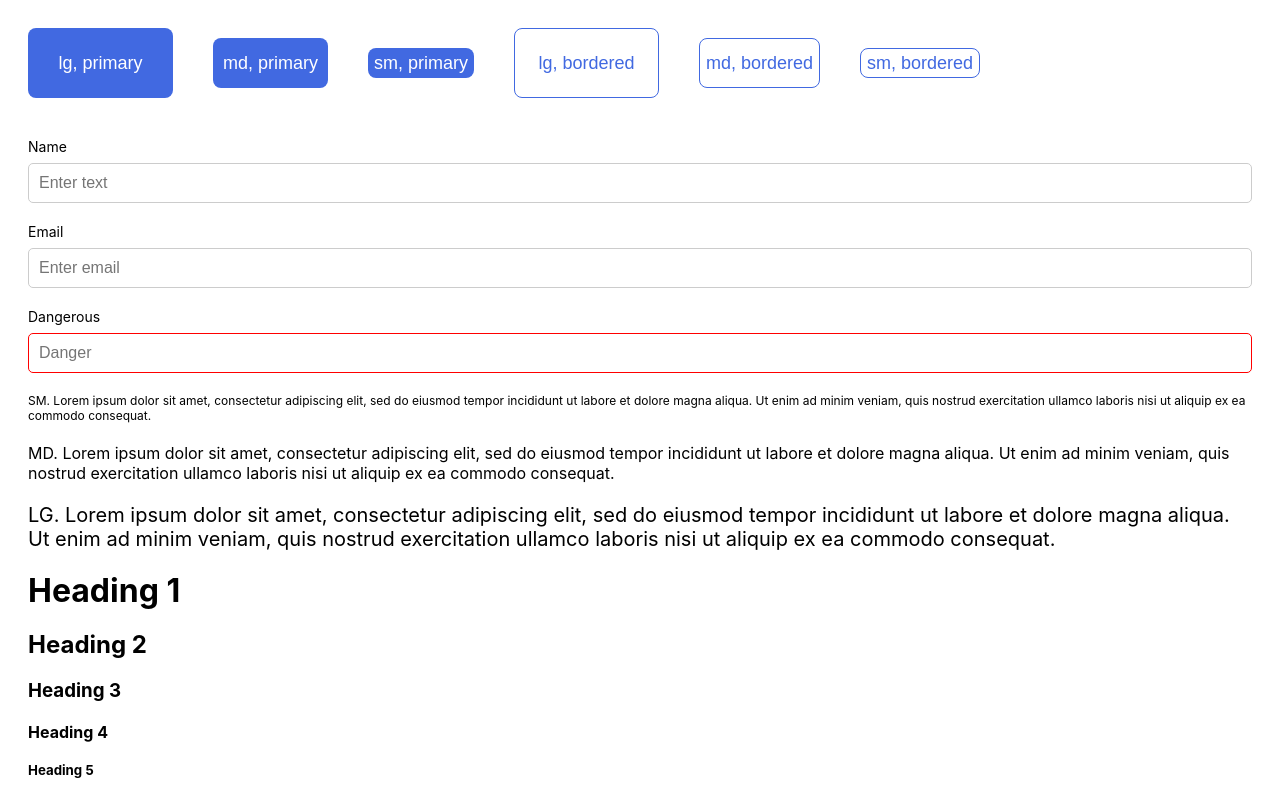
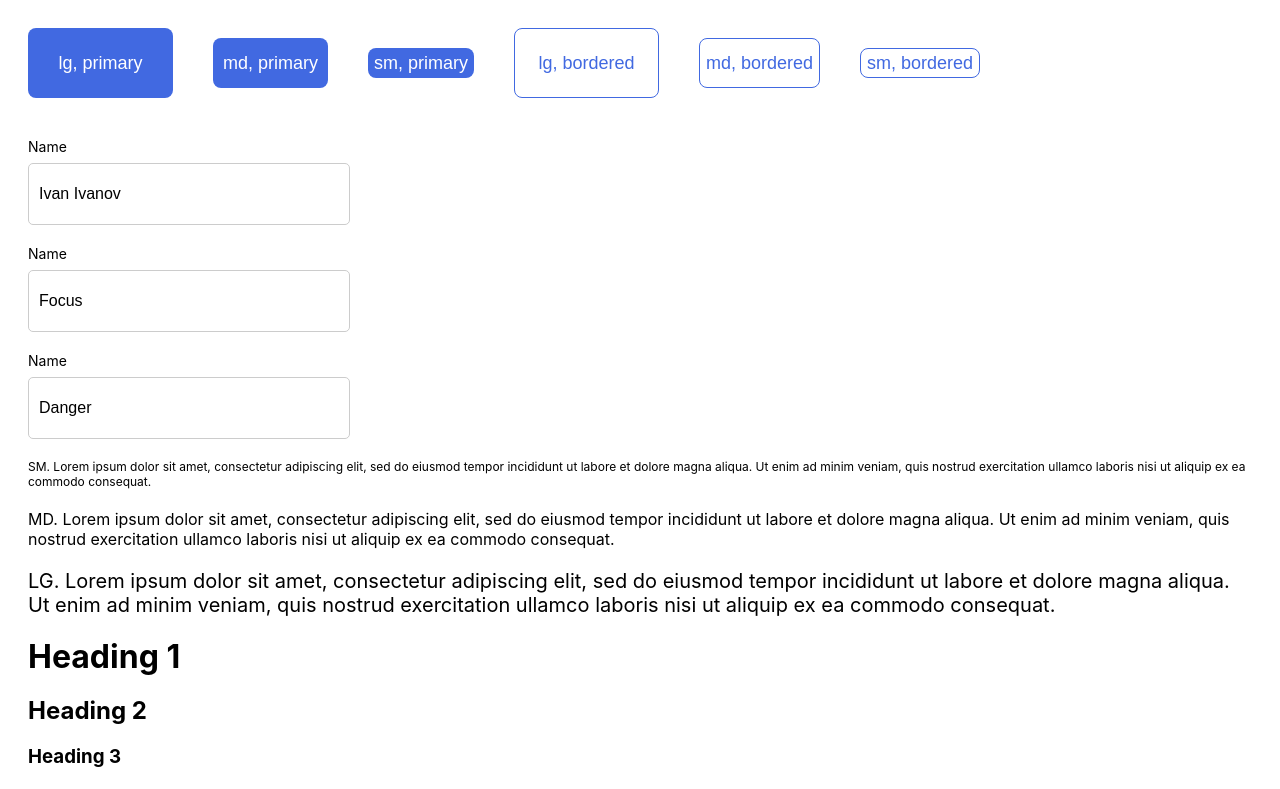
Before and after one commit to MuratovB/clsswrk, a React (Create React App) app: page / in a window 1280 px wide. Shown: the top 789 px of the page. Built offline with nearby package versions, Linux system fonts and the light colour scheme; the HTML template or start-up script is replaced by a standard one.

Commit message:
Finished button

```diff
--- a/src/App.js
+++ b/src/App.js
@@ -9,16 +9,16 @@ import { Accordion } from "./components/Accordion";
 function App() {
   return (
     <div id="trueRoot">
-      <Button variant="primary" size="lg">lg, primary</Button>
-      <Button variant="primary">md, primary</Button>
-      <Button variant="primary" size="sm">sm, primary</Button>
+      <Button size="lg">lg, primary</Button>
+      <Button>md, primary</Button>
+      <Button size="sm">sm, primary</Button>
       <Button variant="bordered" size="lg">lg, bordered</Button>
       <Button variant="bordered">md, bordered</Button>
       <Button variant="bordered" size="sm">sm, bordered</Button>
 
-      <Input type="text" placeholder="Enter text" value="" onChange="" disabled="" label="Name" danger=""/>
-      <Input type="email" placeholder="Enter email" value="" onChange="" disabled="" label="Email" danger="" />
-      <Input danger placeholder="Danger" value="" onChange="" disabled="" label="Dangerous" />
+      <Input type="text" value="Ivan Ivanov" onChange="" disabled="" danger="" />
+      <Input type="text" value="Focus" onChange="" disabled="" danger="" />
+      <Input type="text" value="Danger" onChange="" disabled="" danger="" />
 
       <Typography textSize="sm" className="">
         SM. Lorem ipsum dolor sit amet, consectetur adipiscing elit, sed do eiusmod tempor incididunt ut labore et dolore magna aliqua. Ut enim ad minim veniam, quis nostrud exercitation ullamco laboris nisi ut aliquip ex ea commodo consequat.
--- a/src/components/Button/index.jsx
+++ b/src/components/Button/index.jsx
@@ -1,10 +1,24 @@
 import "./index.css"
 
 export function Button(props) {
-    const {variant="primary", size="md", children} = props;
+    const {type="button", onClick="doNothing", disabled="false", variant="primary", size="md", children} = props;
     const className = `btn btn--${variant} btn--${size}`;
 
-    return <button className = {className}>{children}</button>;
+    const doNothing = () => {
+        console.log("This button did nothing...");
+    }
+
+    let disabledHandler = disabled === 'true';
+
+    let onClickHandler;
+
+    switch (onClick) {
+        case "doNothing":
+            onClickHandler = doNothing;
+            break;
+    }
+
+    return <button type={type} className={className} onClick={onClickHandler} disabled={disabledHandler}>{children}</button>;
 }
 
 export default Button;
--- a/src/components/Input/index.css
+++ b/src/components/Input/index.css
@@ -1,4 +1,3 @@
-
 .input-container {
     display: flex;
     flex-direction: column;
@@ -17,6 +16,10 @@
     font-size: 16px;
     outline: none;
     transition: border-color 200ms ease-in-out;
+    min-width: 300px;
+    width: 300px;
+    height: 40px;
+    min-height: 40px;
 }
 
 .input:focus {
--- a/src/components/Input/index.jsx
+++ b/src/components/Input/index.jsx
@@ -3,12 +3,13 @@ import "./index.css";
 export function Input(props) {
   const {
     type = "text",
-    placeholder = "",
+    placeholder = "Write here...",
     value = "",
     onChange = () => {},
-    disabled = false,
-    label = "",
+    disabled = true,
+    label = "Name",
     danger = false,
+    children
   } = props;
 
   const className = `input ${danger ? "input--danger" : ""}`;
@@ -16,14 +17,7 @@ export function Input(props) {
   return (
     <div className="input-container">
       {label && <label className="input-label">{label}</label>}
-      <input
-        type={type}
-        value={value}
-        onChange={onChange}
-        placeholder={placeholder}
-        disabled={disabled}
-        className={className}
-      />
+      <input type={type} value={value} onChange={onChange} placeholder={placeholder} disabled={disabled} className={className} />
     </div>
   );
 }
```
